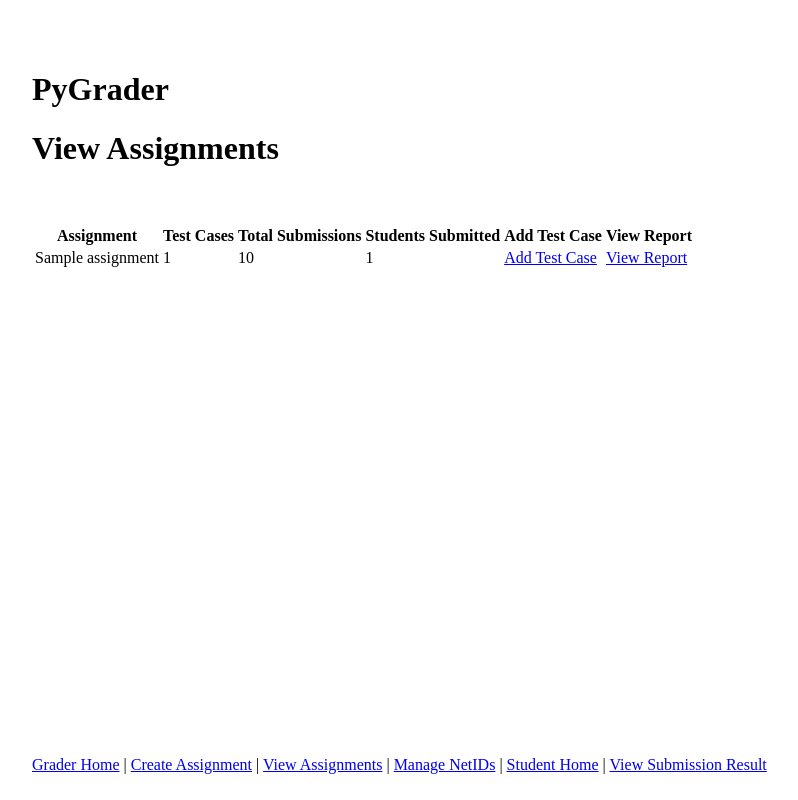
After one commit to rcxwhiz/django_py_grader, a Django app: page /grader/assignments in a window 1280 px wide. The commit adds this page. Shown: the whole page, without its empty margins (18-816 px from the left). Run offline with Django 3.2, Linux system fonts and the light colour scheme; a user stored in the database is signed in; tables that the repository leaves empty hold one stand-in row (values such as "Sample post"); some libraries are stand-ins or nearby versions.

Commit message:
Added a view assignments page

```diff
--- a/django_py_grader/urls.py
+++ b/django_py_grader/urls.py
@@ -46,7 +46,7 @@ urlpatterns = [
 	     name='view_assignment_results'),
 
 	path('grader/create_assignment/', views.create_assignment, name='create_assignment'),
-	# TODO view assignments
+	path('grader/assignments', views.assignments, name='assignments'),
 	path('grader/add_test_case/<str:assignment_name>', views.add_test_case, name='add_test_case'),
 
 	path('grader/manage_net_ids/', views.manage_net_ids, name='manage_net_ids'),
--- a/py_grader/forms.py
+++ b/py_grader/forms.py
@@ -1,7 +1,7 @@
 from bootstrap_datepicker_plus import DateTimePickerInput
 from django import forms
 
-import config as cfg
+import py_grader.config as cfg
 from py_grader.models import Assignment, NetID, GradingMethod
 
 
--- a/py_grader/views.py
+++ b/py_grader/views.py
@@ -422,3 +422,12 @@ def clear_net_id(request, success_message=None, failure_message=None):
 	if failure_message:
 		context['failure_message'] = failure_message
 	return render(request, 'py_grader/remove_net_id.html', context)
+
+
+@login_required(redirect_field_name='/grader')
+def assignments(request):
+	logger.debug('Serving View Assignments')
+	context = {
+		'assignments': Assignment.objects.order_by('close_time')
+	}
+	return render(request, 'py_grader/view_assignments.html', context)
--- a/templates/py_grader/add_net_id.html
+++ b/templates/py_grader/add_net_id.html
@@ -41,8 +41,8 @@
 
 <footer>
     <p><a href="/grader">Grader Home</a> | <a href="/grader/create_assignment">Create Assignment</a> | <a
-            href="/grader/view_assignment_results">View Assignment
-        Results</a> | <a href="/grader/manage_net_ids">Manage NetIDs</a> | <a href="/">Student Home</a> | <a
+            href="/grader/assignments">View Assignments</a> | <a href="/grader/manage_net_ids">Manage NetIDs</a> | <a
+            href="/">Student Home</a> | <a
             href="/grader/view_submission_result">View Submission Result</a></p>
 </footer>
 
--- a/templates/py_grader/add_test_case.html
+++ b/templates/py_grader/add_test_case.html
@@ -13,7 +13,7 @@
     <title>Add Test Case: {{ assignment.assignment_name }}</title>
 </head>
 
-<body>
+<body style="margin: 0; padding: 50px">
 <h1>PyGrader</h1>
 <h1>Add Test Case: {{ assignment.assignment_name }}</h1>
 
@@ -42,8 +42,8 @@
 
 <footer>
     <p><a href="/grader">Grader Home</a> | <a href="/grader/create_assignment">Create Assignment</a> | <a
-            href="/grader/view_assignment_results">View Assignment
-        Results</a> | <a href="/grader/manage_net_ids">Manage NetIDs</a> | <a href="/">Student Home</a> | <a
+            href="/grader/assignments">View Assignments</a> | <a href="/grader/manage_net_ids">Manage NetIDs</a> | <a
+            href="/">Student Home</a> | <a
             href="/grader/view_submission_result">View Submission Result</a></p>
 </footer>
 
--- a/templates/py_grader/clear_net_id.html
+++ b/templates/py_grader/clear_net_id.html
@@ -40,8 +40,8 @@
 
 <footer>
     <p><a href="/grader">Grader Home</a> | <a href="/grader/create_assignment">Create Assignment</a> | <a
-            href="/grader/view_assignment_results">View Assignment
-        Results</a> | <a href="/grader/manage_net_ids">Manage NetIDs</a> | <a href="/">Student Home</a> | <a
+            href="/grader/assignments">View Assignments</a> | <a href="/grader/manage_net_ids">Manage NetIDs</a> | <a
+            href="/">Student Home</a> | <a
             href="/grader/view_submission_result">View Submission Result</a></p>
 </footer>
 
--- a/templates/py_grader/grader_index.html
+++ b/templates/py_grader/grader_index.html
@@ -34,7 +34,7 @@
 
 <h2>Home:</h2>
 <p><a href="/grader/create_assignment">Create Assignment</a></p>
-<p><a href="/grader/view_assignment_results">View Assignment Results</a></p>
+<p><a href="/grader/assignments">View Assignments</a></p>
 <p><a href="/grader/view_submission_result">View A Submission Result</a></p>
 <p><a href="/grader/manage_net_ids">Manage NetIDs</a></p>
 <p><a href="/grader/test_submit">Test Submit</a></p>
@@ -42,8 +42,8 @@
 
 <footer>
     <p><a href="/grader">Grader Home</a> | <a href="/grader/create_assignment">Create Assignment</a> | <a
-            href="/grader/view_assignment_results">View Assignment
-        Results</a> | <a href="/grader/manage_net_ids">Manage NetIDs</a> | <a href="/">Student Home</a> | <a
+            href="/grader/assignments">View Assignments</a> | <a href="/grader/manage_net_ids">Manage NetIDs</a> | <a
+            href="/">Student Home</a> | <a
             href="/grader/view_submission_result">View Submission Result</a></p>
 </footer>
 
--- a/templates/py_grader/manage_net_ids.html
+++ b/templates/py_grader/manage_net_ids.html
@@ -40,8 +40,8 @@
 
 <footer>
     <p><a href="/grader">Grader Home</a> | <a href="/grader/create_assignment">Create Assignment</a> | <a
-            href="/grader/view_assignment_results">View Assignment
-        Results</a> | <a href="/grader/manage_net_ids">Manage NetIDs</a> | <a href="/">Student Home</a> | <a
+            href="/grader/assignments">View Assignments</a> | <a href="/grader/manage_net_ids">Manage NetIDs</a> | <a
+            href="/">Student Home</a> | <a
             href="/grader/view_submission_result">View Submission Result</a></p>
 </footer>
 
--- a/templates/py_grader/remove_net_id.html
+++ b/templates/py_grader/remove_net_id.html
@@ -41,8 +41,8 @@
 
 <footer>
     <p><a href="/grader">Grader Home</a> | <a href="/grader/create_assignment">Create Assignment</a> | <a
-            href="/grader/view_assignment_results">View Assignment
-        Results</a> | <a href="/grader/manage_net_ids">Manage NetIDs</a> | <a href="/">Student Home</a> | <a
+            href="/grader/assignments">View Assignments</a> | <a href="/grader/manage_net_ids">Manage NetIDs</a> | <a
+            href="/">Student Home</a> | <a
             href="/grader/view_submission_result">View Submission Result</a></p>
 </footer>
 
--- a/templates/py_grader/test_submit.html
+++ b/templates/py_grader/test_submit.html
@@ -42,8 +42,8 @@
 
 <footer>
     <p><a href="/grader">Grader Home</a> | <a href="/grader/create_assignment">Create Assignment</a> | <a
-            href="/grader/view_assignment_results">View Assignment
-        Results</a> | <a href="/grader/manage_net_ids">Manage NetIDs</a> | <a href="/">Student Home</a> | <a
+            href="/grader/assignments">View Assignments</a> | <a href="/grader/manage_net_ids">Manage NetIDs</a> | <a
+            href="/">Student Home</a> | <a
             href="/grader/view_submission_result">View Submission Result</a></p>
 </footer>
 
--- a/templates/py_grader/test_submit_assignment.html
+++ b/templates/py_grader/test_submit_assignment.html
@@ -35,8 +35,8 @@
 
 <footer>
     <p><a href="/grader">Grader Home</a> | <a href="/grader/create_assignment">Create Assignment</a> | <a
-            href="/grader/view_assignment_results">View Assignment
-        Results</a> | <a href="/grader/manage_net_ids">Manage NetIDs</a> | <a href="/">Student Home</a> | <a
+            href="/grader/assignments">View Assignments</a> | <a href="/grader/manage_net_ids">Manage NetIDs</a> | <a
+            href="/">Student Home</a> | <a
             href="/grader/view_submission_result">View Submission Result</a></p>
 </footer>
 
--- a/templates/py_grader/upload_net_id_csv.html
+++ b/templates/py_grader/upload_net_id_csv.html
@@ -41,8 +41,8 @@
 
 <footer>
     <p><a href="/grader">Grader Home</a> | <a href="/grader/create_assignment">Create Assignment</a> | <a
-            href="/grader/view_assignment_results">View Assignment
-        Results</a> | <a href="/grader/manage_net_ids">Manage NetIDs</a> | <a href="/">Student Home</a> | <a
+            href="/grader/assignments">View Assignments</a> | <a href="/grader/manage_net_ids">Manage NetIDs</a> | <a
+            href="/">Student Home</a> | <a
             href="/grader/view_submission_result">View Submission Result</a></p>
 </footer>
 
--- a/templates/py_grader/view_assignment_results.html
+++ b/templates/py_grader/view_assignment_results.html
@@ -35,8 +35,8 @@
 
 <footer>
     <p><a href="/grader">Grader Home</a> | <a href="/grader/create_assignment">Create Assignment</a> | <a
-            href="/grader/view_assignment_results">View Assignment
-        Results</a> | <a href="/grader/manage_net_ids">Manage NetIDs</a> | <a href="/">Student Home</a> | <a
+            href="/grader/assignments">View Assignments</a> | <a href="/grader/manage_net_ids">Manage NetIDs</a> | <a
+            href="/">Student Home</a> | <a
             href="/grader/view_submission_result">View Submission Result</a></p>
 </footer>
 
--- /dev/null
+++ b/templates/py_grader/view_assignments.html
@@ -0,0 +1,65 @@
+<!DOCTYPE html>
+
+<html lang="en">
+
+<head>
+    <style>
+        footer {
+            position: absolute;
+            bottom: 10px;
+        }
+    </style>
+    <meta charset="UTF-8">
+    <title>View Assignments</title>
+</head>
+
+<body style="margin: 0; padding: 50px">
+<h1>PyGrader</h1>
+<h1>View Assignments</h1>
+
+{% if success_message %}
+    <br>
+
+    <h2>Success: {{ success_message }}</h2>
+{% endif %}
+
+{% if failure_message %}
+    <br>
+
+    <h2>Failure: {{ failure_message }}</h2>
+{% endif %}
+
+<br>
+<br>
+
+<table>
+    <tr>
+        <th>Assignment</th>
+        <th>Test Cases</th>
+        <th>Total Submissions</th>
+        <th>Students Submitted</th>
+        <th>Add Test Case</th>
+        <th>View Report</th>
+    </tr>
+    {% for assignment in assignments %}
+        <tr>
+            <td>{{ assignment.assignment_name }}</td>
+            <td>{{ assignment.number_test_cases }}</td>
+            <td>{{ assignment.total_submissions }}</td>
+            <td>{{ assignment.number_students_submited }}</td>
+            <td><a href="/grader/add_test_case/{{ assignment.assignment_name }}">Add Test Case</a></td>
+            <td><a href="/grader/view_assignment_results/{{ assignment.assignment_name }}">View Report</a></td>
+        </tr>
+    {% endfor %}
+</table>
+
+</body>
+
+<footer>
+    <p><a href="/grader">Grader Home</a> | <a href="/grader/create_assignment">Create Assignment</a> | <a
+            href="/grader/assignments">View Assignments</a> | <a href="/grader/manage_net_ids">Manage NetIDs</a> | <a
+            href="/">Student Home</a> | <a
+            href="/grader/view_submission_result">View Submission Result</a></p>
+</footer>
+
+</html>
--- a/templates/py_grader/view_results.html
+++ b/templates/py_grader/view_results.html
@@ -42,8 +42,8 @@
 
 <footer>
     <p><a href="/grader">Grader Home</a> | <a href="/grader/create_assignment">Create Assignment</a> | <a
-            href="/grader/view_assignment_results">View Assignment
-        Results</a> | <a href="/grader/manage_net_ids">Manage NetIDs</a> | <a href="/">Student Home</a> | <a
+            href="/grader/assignments">View Assignments</a> | <a href="/grader/manage_net_ids">Manage NetIDs</a> | <a
+            href="/">Student Home</a> | <a
             href="/grader/view_submission_result">View Submission Result</a></p>
 </footer>
 
```
